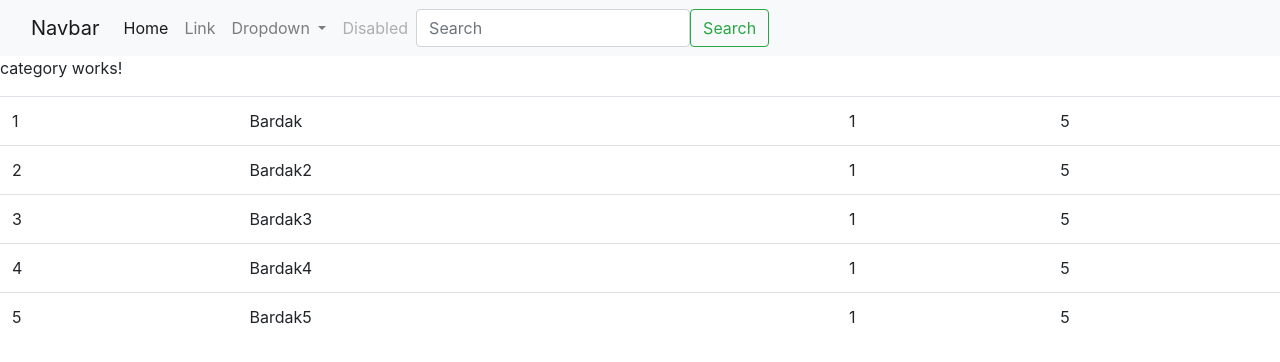
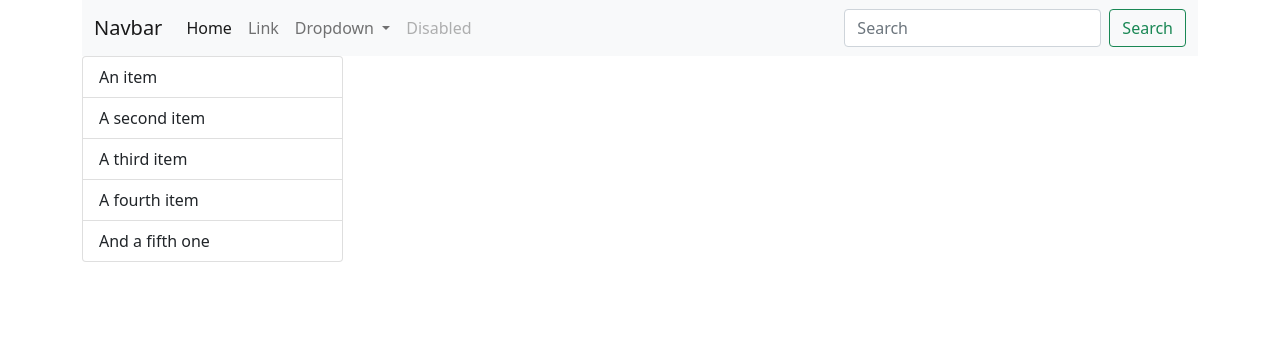
Before and after one commit to MelikFiratBasci/northwind, an Angular app: page / in a window 1280 px wide. Shown: the top 362 px of the page. Built offline with nearby package versions, Linux system fonts and the light colour scheme.

Commit message:
angular-17.gun-1

```diff
--- a/package.json
+++ b/package.json
@@ -19,7 +19,7 @@
     "@angular/platform-browser": "~11.2.7",
     "@angular/platform-browser-dynamic": "~11.2.7",
     "@angular/router": "~11.2.7",
-    "bootstrap": "^4.6.0",
+    "bootstrap": "^5.0.0-beta3",
     "rxjs": "~6.6.0",
     "tslib": "^2.0.0",
     "zone.js": "~0.11.3"
--- a/src/app/app.component.html
+++ b/src/app/app.component.html
@@ -1,12 +1,13 @@
-<!-- Welcome to {{title}}
-Hello{{user}}
-{{product1.productName}}
+<div class="container">
+  <app-navi></app-navi>
+  <div class="row">
+    <div class ="col-md-3">
+      <app-category></app-category>
+    </div>
+    <div class="col-md-9">
+      <app-product></app-product>
+    </div>
+  </div>
 
-<ul>
-  <li *ngFor="let product of products">{{product.productName}}</li>
-</ul> -->
-<app-navi></app-navi>
-<app-category></app-category>
-<app-product></app-product>
-
-<router-outlet></router-outlet>
+  <router-outlet></router-outlet>
+</div>
--- a/src/app/components/category/category.component.html
+++ b/src/app/components/category/category.component.html
@@ -1 +1,7 @@
-<p>category works!</p>
+<ul class="list-group">
+    <li class="list-group-item">An item</li>
+    <li class="list-group-item">A second item</li>
+    <li class="list-group-item">A third item</li>
+    <li class="list-group-item">A fourth item</li>
+    <li class="list-group-item">And a fifth one</li>
+  </ul>
--- a/src/app/components/product/product.component.ts
+++ b/src/app/components/product/product.component.ts
@@ -1,4 +1,5 @@
 import { Component, OnInit } from '@angular/core';
+import { Product } from 'src/app/models/product';
 
 @Component({
   selector: 'app-product',
@@ -6,14 +7,7 @@ import { Component, OnInit } from '@angular/core';
   styleUrls: ['./product.component.css']
 })
 export class ProductComponent implements OnInit {
-
-  product1 = { productId: 1, productName: "Bardak", categoryId: 1, unitPrice: 5 };
-  product2 = { productId: 2, productName: "Bardak2", categoryId: 1, unitPrice: 5 };
-  product3 = { productId: 3, productName: "Bardak3", categoryId: 1, unitPrice: 5 };
-  product4 = { productId: 4, productName: "Bardak4", categoryId: 1, unitPrice: 5 };
-  product5 = { productId: 5, productName: "Bardak5", categoryId: 1, unitPrice: 5 };
-
-  products = [this.product1, this.product2, this.product3, this.product4, this.product5];
+  products:Product[]=[];
   constructor() { }
 
   ngOnInit(): void {
--- /dev/null
+++ b/src/app/models/product.ts
@@ -0,0 +1,7 @@
+export interface Product{
+   product:number;
+   categoryId :number;
+   productName:string;
+   unitsInStock:number;
+   unitPrice:number;
+}
```
Also changed, not shown: 1 other file (tests, documents, lock files or other folders).
